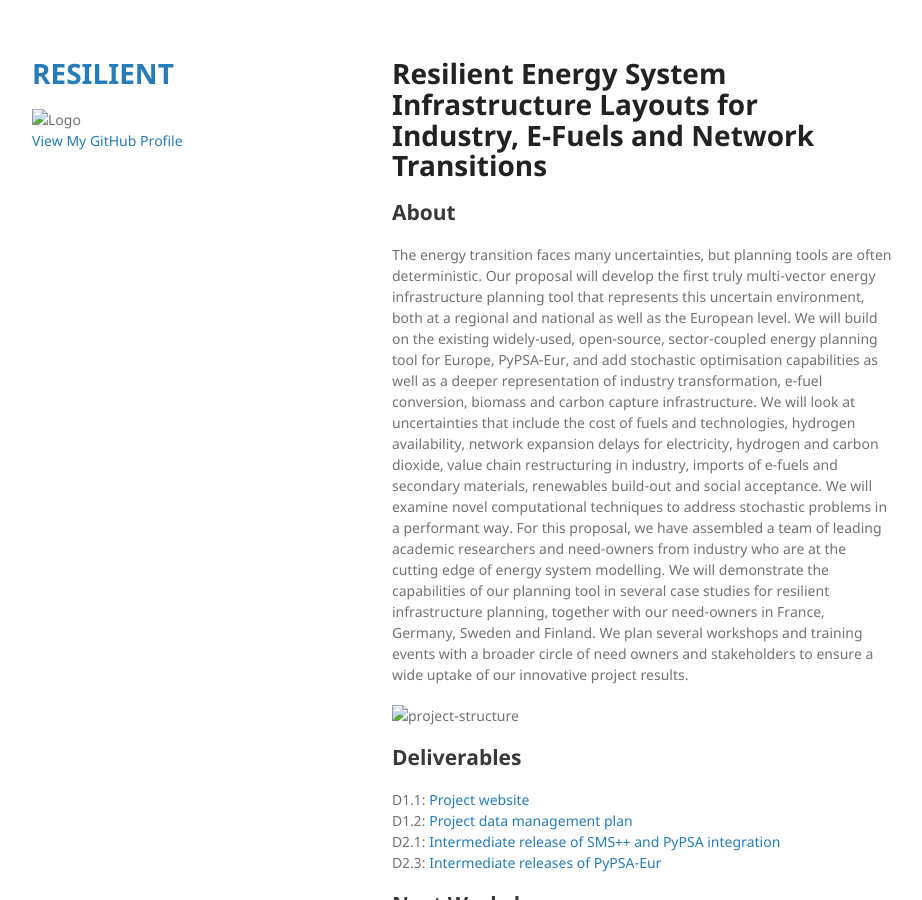
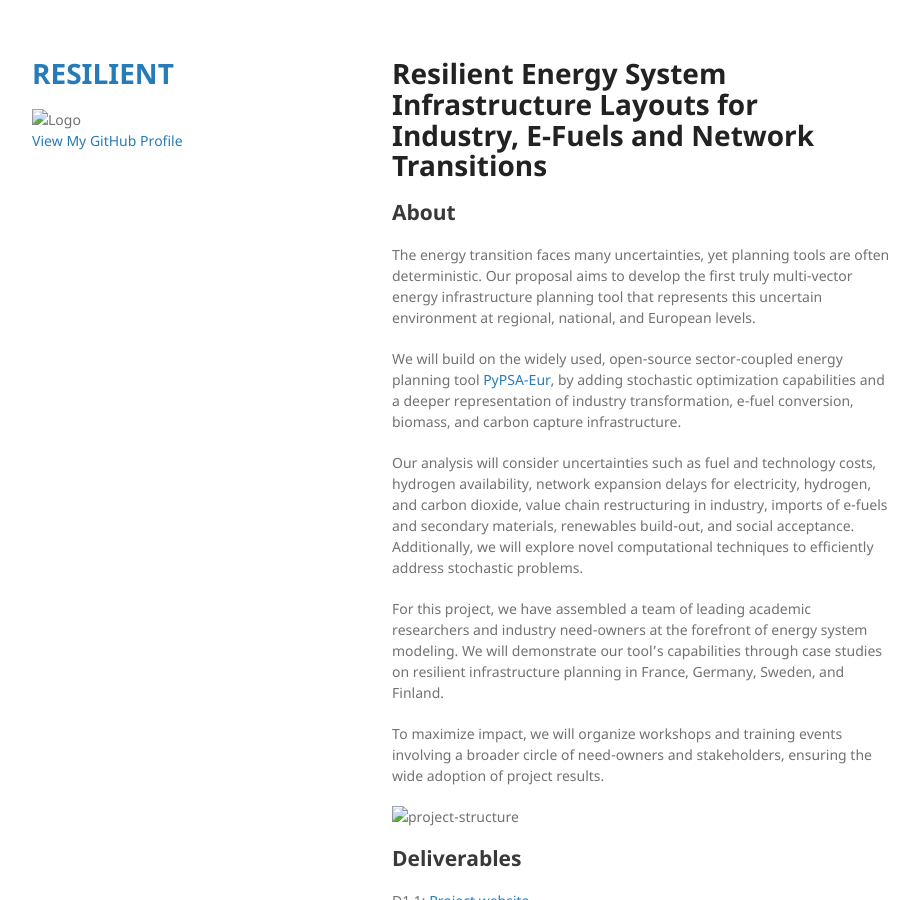
Before and after one commit to resilient-project/resilient-project.github.io, a Jekyll site: the page built from index.md, in a window 1280 px wide and 900 px high. Shown: the whole window, without its empty margins (178-1100 px from the left). Built offline with Jekyll 4.4.1, drawn with Linux system fonts in a browser that asks for light colours; our own code applies the rules of GitHub Pages for plain Markdown files.

Commit message:
nicer project description

```diff
--- a/index.md
+++ b/index.md
@@ -9,22 +9,15 @@ layout: default
 
 ## About
 
-The energy transition faces many uncertainties, but planning tools are often deterministic. Our
-proposal will develop the first truly multi-vector energy infrastructure planning tool that represents
-this uncertain environment, both at a regional and national as well as the European level. We will
-build on the existing widely-used, open-source, sector-coupled energy planning tool for Europe,
-PyPSA-Eur, and add stochastic optimisation capabilities as well as a deeper representation of
-industry transformation, e-fuel conversion, biomass and carbon capture infrastructure. We will look
-at uncertainties that include the cost of fuels and technologies, hydrogen availability, network
-expansion delays for electricity, hydrogen and carbon dioxide, value chain restructuring in industry,
-imports of e-fuels and secondary materials, renewables build-out and social acceptance. We will
-examine novel computational techniques to address stochastic problems in a performant way. For
-this proposal, we have assembled a team of leading academic researchers and need-owners from
-industry who are at the cutting edge of energy system modelling. We will demonstrate the
-capabilities of our planning tool in several case studies for resilient infrastructure planning, together
-with our need-owners in France, Germany, Sweden and Finland. We plan several workshops and
-training events with a broader circle of need owners and stakeholders to ensure a wide uptake of our
-innovative project results.
+The energy transition faces many uncertainties, yet planning tools are often deterministic. Our proposal aims to develop the first truly multi-vector energy infrastructure planning tool that represents this uncertain environment at regional, national, and European levels.
+
+We will build on the widely used, open-source sector-coupled energy planning tool [PyPSA-Eur](https://github.com/pypsa/pypsa-eur), by adding stochastic optimization capabilities and a deeper representation of industry transformation, e-fuel conversion, biomass, and carbon capture infrastructure.
+
+Our analysis will consider uncertainties such as fuel and technology costs, hydrogen availability, network expansion delays for electricity, hydrogen, and carbon dioxide, value chain restructuring in industry, imports of e-fuels and secondary materials, renewables build-out, and social acceptance. Additionally, we will explore novel computational techniques to efficiently address stochastic problems.
+
+For this project, we have assembled a team of leading academic researchers and industry need-owners at the forefront of energy system modeling. We will demonstrate our tool's capabilities through case studies on resilient infrastructure planning in France, Germany, Sweden, and Finland.
+
+To maximize impact, we will organize workshops and training events involving a broader circle of need-owners and stakeholders, ensuring the wide adoption of project results.
 
 <img src="assets/img/resilient-v3.1.png" alt="project-structure" width="500"/>
 
```
